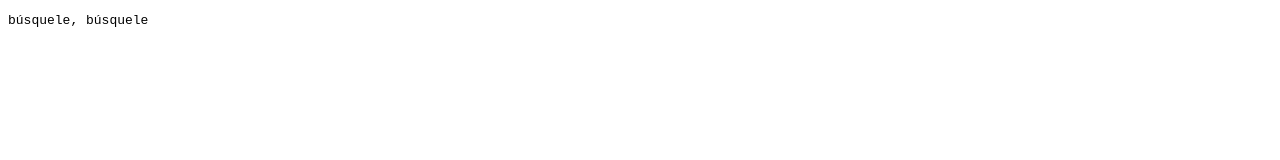
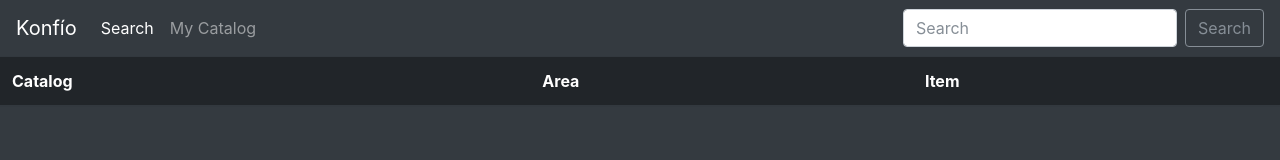
Before and after one commit to Mini0n/konfioAmazon, a website: page front/search.html in a window 1280 px wide. Drawn offline with nearby package versions, Linux system fonts and the light colour scheme.

Commit message:
started working the front end

```diff
--- a/db/dbUse.js
+++ b/db/dbUse.js
@@ -47,7 +47,7 @@
     }  else {
       res = res[0];
     }
-    console.log(res);
+    // console.log(res);
     callback(res);
   });
 }
--- a/front/search.html
+++ b/front/search.html
@@ -4,9 +4,90 @@
   <meta charset="UTF-8">
   <meta name="viewport" content="width=device-width, initial-scale=1.0">
   <meta http-equiv="X-UA-Compatible" content="ie=edge">
-  <title>Konfio: search</title>
+  <link rel="stylesheet" href="https://maxcdn.bootstrapcdn.com/bootstrap/4.0.0-beta.2/css/bootstrap.min.css" integrity="sha384-PsH8R72JQ3SOdhVi3uxftmaW6Vc51MKb0q5P2rRUpPvrszuE4W1povHYgTpBfshb" crossorigin="anonymous">
+  <title>PeopleOne</title>
 </head>
-<body>
-  <pre>búsquele, búsquele</pre>
+<body class="bg-dark">
+  <!-- <pre>ola k ase; Front End</pre> -->
+
+
+<!-- NAVBAR  -->
+
+<nav class="navbar navbar-expand-lg navbar-dark bg-dark">
+  <a class="navbar-brand" href="#">Konfío</a>
+  <button class="navbar-toggler" type="button" data-toggle="collapse" data-target="#navbarSupportedContent" aria-controls="navbarSupportedContent" aria-expanded="false" aria-label="Toggle navigation">
+    <span class="navbar-toggler-icon"></span>
+  </button>
+
+  <div class="collapse navbar-collapse" id="navbarSupportedContent">
+    <ul id="links" class="navbar-nav mr-auto">
+      <li class="nav-item active">
+        <a class="nav-link" onclick="setActiveLink(); showAll();" href="#">Search <span class="sr-only">(current)</span></a>
+      </li>
+      <li class="nav-item">
+        <a class="nav-link" onclick="setActiveLink(); showCatalogs();" href="#">My Catalog</a>
+      </li>
+
+      <!-- <li class="nav-item">
+        <a class="nav-link" onclick="setActiveLink(); showAreas();" href="#">Areas</a>
+      </li>
+      <li class="nav-item">
+        <a class="nav-link" onclick="setActiveLink(); showItems();" href="#">Items</a>
+      </li> -->
+
+
+
+
+    </ul>
+    <form class="form-inline my-2 my-lg-0">
+      <input class="form-control mr-sm-2" type="search" placeholder="Search" aria-label="Search" id="search-input">
+      <button class="btn btn-outline-secondary my-2 my-sm-0" onclick="searchTable();">Search</button>
+    </form>
+  </div>
+</nav>
+
+
+<!-- NAVBAR ENDS -->
+
+<!--
+<div class="container-fluid"> -->
+  <table class="table table-responsive-sm table-dark">
+    <thead>
+      <tr>
+        <th class="catalog-cell" scope="col">Catalog</th>
+        <th class="area-cell" scope="col">Area</th>
+        <th class="item-cell" scope="col">Item</th>
+      </tr>
+    </thead>
+    <tbody id="table-body">
+      <!-- items here -->
+    </tbody>
+  </table>
+<!-- </div> -->
+
+
+
+
+
+
+
+
+
+
+
+  <!-- Bootstrap scripts -->
+  <!-- <script src="https://code.jquery.com/jquery-3.2.1.slim.min.js" integrity="sha384-KJ3o2DKtIkvYIK3UENzmM7KCkRr/rE9/Qpg6aAZGJwFDMVNA/GpGFF93hXpG5KkN" crossorigin="anonymous"></script> -->
+  <script src="https://code.jquery.com/jquery-3.2.1.min.js"
+  integrity="sha256-hwg4gsxgFZhOsEEamdOYGBf13FyQuiTwlAQgxVSNgt4="
+  crossorigin="anonymous"></script>
+  <script src="https://cdnjs.cloudflare.com/ajax/libs/popper.js/1.12.3/umd/popper.min.js" integrity="sha384-vFJXuSJphROIrBnz7yo7oB41mKfc8JzQZiCq4NCceLEaO4IHwicKwpJf9c9IpFgh" crossorigin="anonymous"></script>
+  <script src="https://maxcdn.bootstrapcdn.com/bootstrap/4.0.0-beta.2/js/bootstrap.min.js" integrity="sha384-alpBpkh1PFOepccYVYDB4do5UnbKysX5WZXm3XxPqe5iKTfUKjNkCk9SaVuEZflJ" crossorigin="anonymous"></script>
+  <!-- bootstrap scripts end -->
+  <!-- my scripts -->
+  <script src="js/catalog.js"></script>
+  <script src="js/code0.js" ></script>
+  <!-- my scripts end -->
+
 </body>
+
 </html>
--- a/index.js
+++ b/index.js
@@ -31,7 +31,6 @@
 });
 
 app.get('/detail/:ASIN', function(req, res){
-  var expRes = res;
   dbUse.readProductASIN(req.params.ASIN, (results) => { res.json(results) } );
 });
 
@@ -39,7 +38,7 @@
 console.log('server starded');
 
 function returnResultsJSON(results, res){
-  console.log(results);
+  // console.log(results);
   searchResults = results;
   // dbUse.writeProduct(results[0]);
   res.json(results);
```
Also changed, not shown: front/js/catalog.js (added), front/js/code0.js (added).
